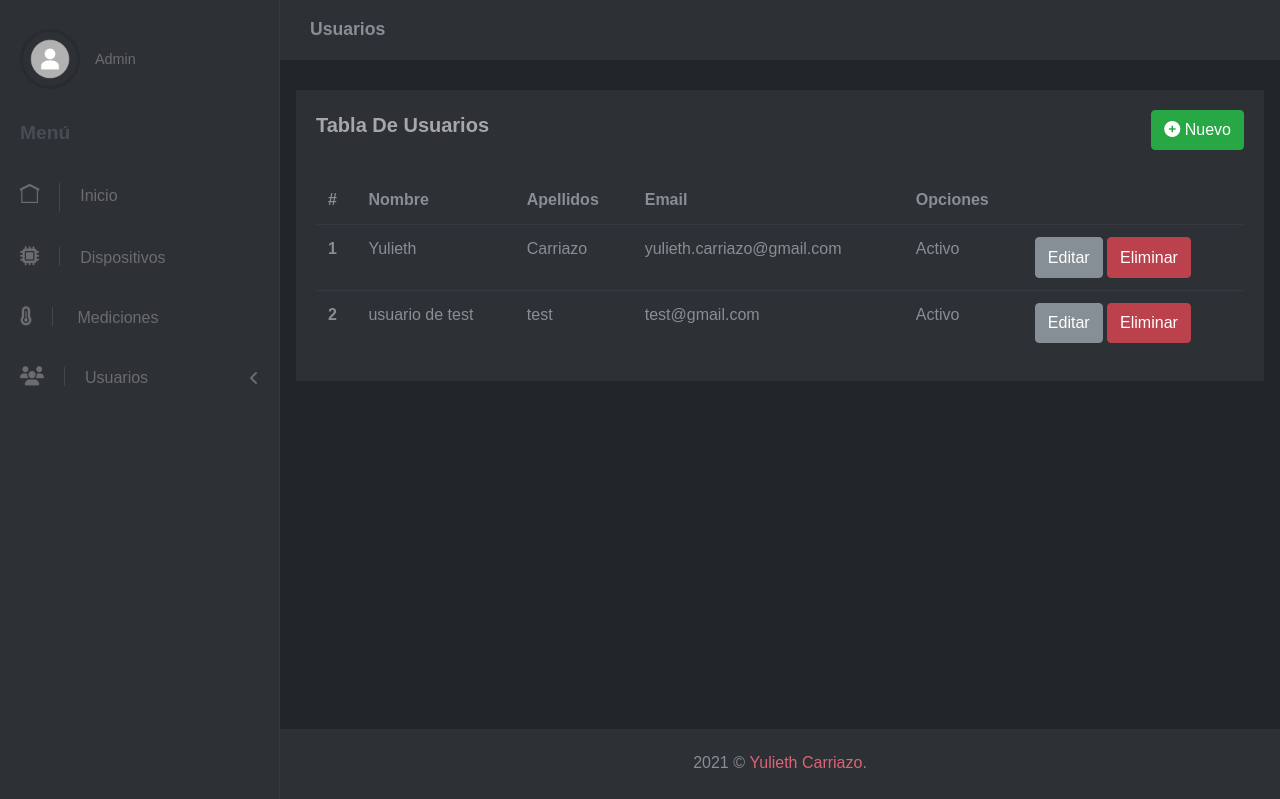
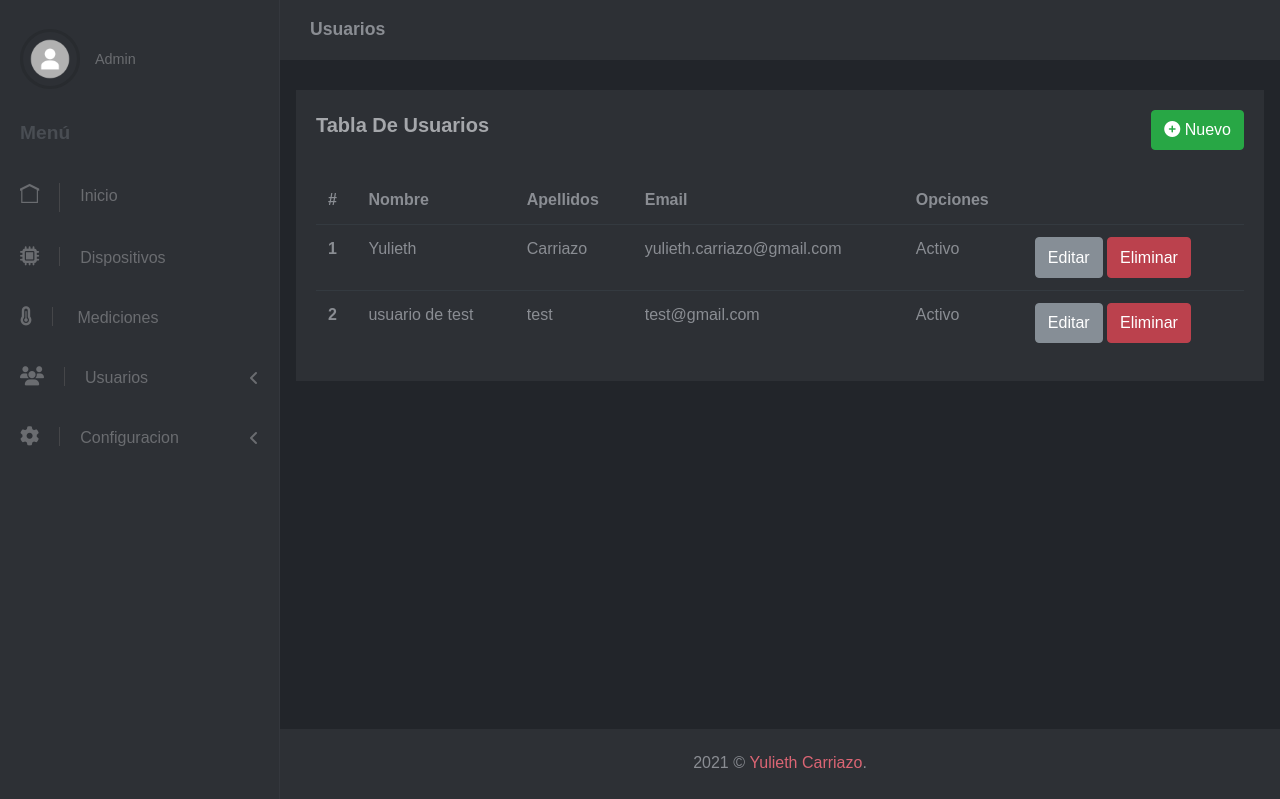
Before and after one commit to Reyloso/api_waterqualityiot, a Django app: page /users/ in a window 1280 px wide. Shown: the part 82-881 px from the top of the page. Run offline with Django 3.2, Linux system fonts and the light colour scheme; some libraries are stand-ins or nearby versions; some web fonts are replaced.

Commit message:
add news tabs

```diff
--- a/dashboard/templates/base/Sidebar.html
+++ b/dashboard/templates/base/Sidebar.html
@@ -25,6 +25,17 @@
                 <li {% if request.path == Url  %} class="active"  {% else  %}  class="" {% endif %}><a  href="{% url 'groups-list'  %}"> <i class="fa fa-users"></i>Grupos</a></li>
               </ul>
             </li>
+
+            <li ><a href="#exampledropdownDropdown" aria-expanded="false" data-toggle="collapse"> <i class="fa fa-cog"></i>Configuracion</a>
+              <ul id="exampledropdownDropdown" class="collapse list-unstyled ">
+                {% url 'user-list' as Url %}
+                <li  {% if request.path == Url  %} class="active"  {% else  %}  class="" {% endif %} ><a href="{% url 'user-list'  %}"> <i class="fa fa-globe"></i>Paises</a></li>
+                {% url 'groups-list' as Url %}
+                <li {% if request.path == Url  %} class="active"  {% else  %}  class="" {% endif %}><a  href="{% url 'groups-list'  %}"> <i class="fa fa-globe"></i>Ciudades</a></li>
+                {% url 'groups-list' as Url %}
+                <li {% if request.path == Url  %} class="active"  {% else  %}  class="" {% endif %}><a  href="{% url 'groups-list'  %}"> <i class="fa fa-globe"></i>Departamentos</a></li>
+              </ul>
+            </li>
             <!-- <li><a href="login.html"> <i class="icon-logout"></i>Login page </a></li> -->
     </ul>
   </nav>
```
